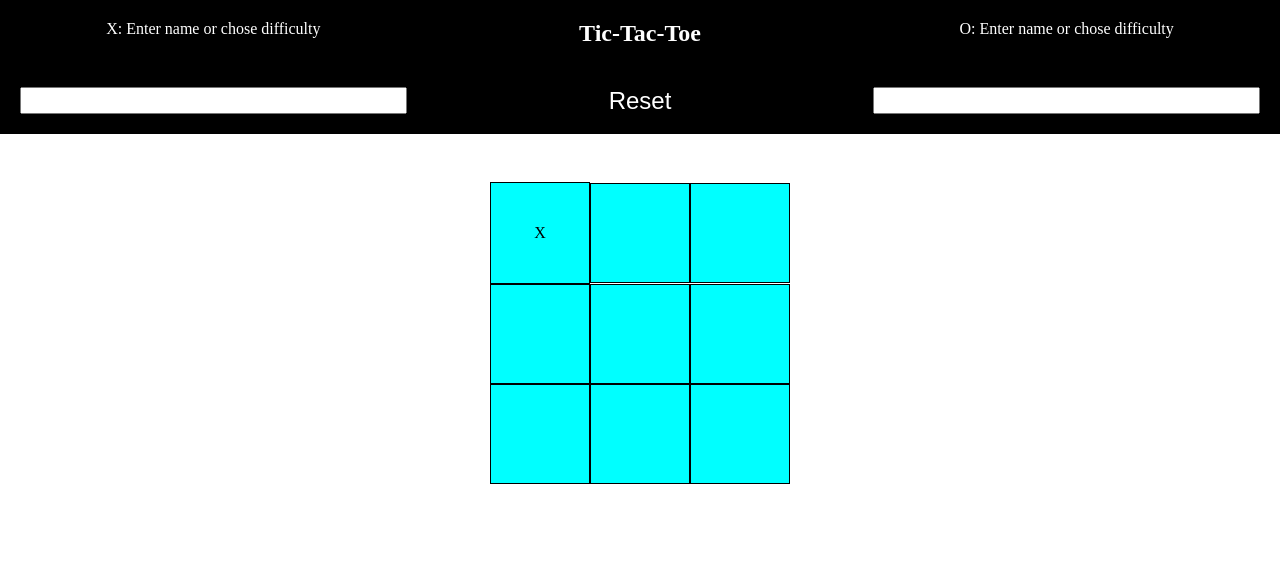
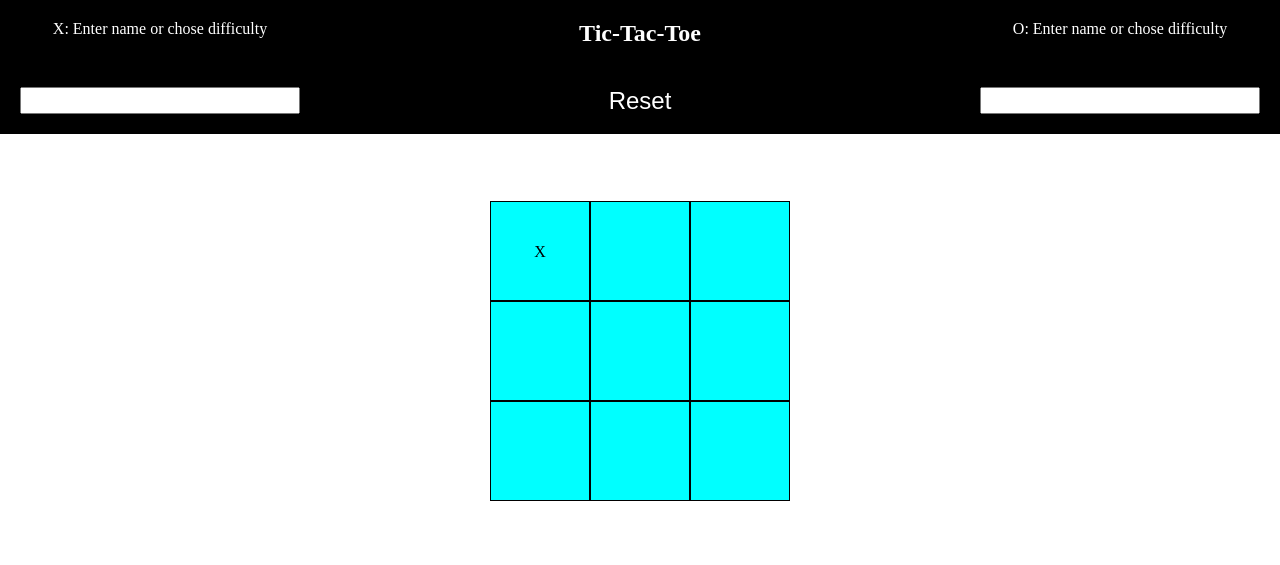
Before and after one commit to GitOnMyLvl/Tic-Tac-Toe, a plain HTML site: page index.html in a window 1280 px wide. Both pictures are taken after a click on the element 540 px from the left and 232 px from the top of the page. Shown: the top 565 px of the page. Drawn offline with Linux system fonts and the light colour scheme.

Commit message:
adds div to dispülay game info, function to change name

```diff
--- a/index.html
+++ b/index.html
@@ -15,18 +15,19 @@
             <p class="o-info">O: Enter name or chose difficulty</p>
             <h2>Tic-Tac-Toe</h2>
             <button class="reset-button">Reset</button>
-            <input class="player-input" list="player" name="myPlayer" /></label>
+            <input class="player-input x-name" list="player" name="myPlayer" /></label>
             <datalist class="x-player" id="player">
                 <option value="Easy">
                 <option value="Hard">
             </datalist>
-            <input class="player-input" list="player" name="myPlayer" /></label>
+            <input class="player-input o-name" list="player" name="myPlayer" /></label>
             <datalist class="o-player" id="player">
                 <option value="Easy">
                 <option value="Hard">
               </datalist>
         </header>
         <div class="board-container"></div>
+        <div class="game-info"></div>
     </div>
     <script src="/scripts/script.js"></script>
 </body>
--- a/scripts/script.js
+++ b/scripts/script.js
@@ -32,7 +32,6 @@ const gameBoard = (() => {
     //prints board in console
     const printBoard = () => {
         const boardWithMarkers = board.map(row => row.map(cell => cell.getValue()));
-        console.table(boardWithMarkers);
     };
 
     return {
@@ -72,6 +71,71 @@ function createPlayer(name, marker) {
     };
 }
 
+const displayController = (() => {
+    const boardContainer = document.querySelector('.board-container');
+    const resetButton = document.querySelector('.reset-button');
+    const gameInfo = document.querySelector('.game-info');
+    const xNameInput = document.querySelector('.x-name');
+    const oNameInput = document.querySelector('.o-name');
+    const board = gameBoard.getBoard();
+
+    //displays marker in cell
+    const displayMarker = (row, column, cell) => {
+        if (gameController.getGameOngoing()) {
+            if (cell.textContent !== "") {
+                return;
+            }
+            cell.textContent = gameController.getCurrentPlayer().getMarker();
+            gameController.playRound(row, column);
+        }
+    }
+
+    const displayGameInfo = (message) => {
+        gameInfo.textContent = message;
+    }
+
+    xNameInput.addEventListener('change', () => {
+        gameController.changePlayerName(gameController.getXPlayer(), xNameInput.value);
+        displayGameInfo(`${gameController.getCurrentPlayer().getName()}'s turn.`);
+    });
+
+    oNameInput.addEventListener('change', () => {
+        gameController.changePlayerName(gameController.getOPlayer(), oNameInput.value);
+        displayGameInfo(`${gameController.getCurrentPlayer().getName()}'s turn.`);
+    });
+
+    //creates board in html
+    for (let i = 0; i < board.length; i++) {
+        const row = document.createElement('div');
+        row.classList.add('row');
+        for (let j = 0; j < board[i].length; j++) {
+            const cell = document.createElement('div');
+            cell.classList.add('cell');
+            cell.setAttribute('data-row', i);
+            cell.setAttribute('data-column', j);
+            cell.addEventListener('click', () => {
+                displayMarker(i, j, cell);
+            });
+            cell.textContent = "";
+            row.appendChild(cell);
+        }
+        boardContainer.appendChild(row);
+    }
+
+    //resets game when reset button is clicked
+    resetButton.addEventListener('click', () => {
+        gameController.resetGame();
+        const cells = document.querySelectorAll('.cell');
+        cells.forEach(cell => cell.textContent = "");
+    });
+
+    return {
+        displayGameInfo,
+    };
+
+})();
+
+
 const gameController = (() => {
     const board = gameBoard;
 
@@ -85,13 +149,23 @@ const gameController = (() => {
 
     //switches player turn
     let currentPlayer = players[0];
+
+    const getXPlayer = () => players[0];
+    const getOPlayer = () => players[1];
+
+    const changePlayerName = (player, newName) => {
+        player.setName(newName);
+    }
+
     const switchPlayerTurn = () => {
         currentPlayer = currentPlayer === players[0] ? players[1] : players[0];
     };
+
     const getCurrentPlayer = () => currentPlayer;
+
     const printNewRound = () => {
         board.printBoard();
-        console.log(`New round! ${currentPlayer.getName()} turn.`);
+        displayController.displayGameInfo(`${currentPlayer.getName()}'s turn.`);
     };
 
     const resetGame = () => {
@@ -115,6 +189,7 @@ const gameController = (() => {
             }
         }
     };
+
     const checkColumns = () => {
         for (let j = 0; j < 3; j++) {
             if (isSameAndNotEmpty(board.getBoard()[0][j], board.getBoard()[1][j], board.getBoard()[2][j])) {
@@ -122,6 +197,7 @@ const gameController = (() => {
             }
         }
     };
+
     const checkDiagonals = () => isSameAndNotEmpty(board.getBoard()[0][0], board.getBoard()[1][1], board.getBoard()[2][2]) ||
         isSameAndNotEmpty(board.getBoard()[0][2], board.getBoard()[1][1], board.getBoard()[2][0]);
 
@@ -129,7 +205,6 @@ const gameController = (() => {
     const checkWin = () => {
         return checkRows() || checkColumns() || checkDiagonals();
     };
-
 
     const isValidMove = (row, column) => {
         const boardSize = 3;
@@ -152,27 +227,27 @@ const gameController = (() => {
     //checks if there is a winner and prints massage if there is
     const playRound = (row, column) => {
         if (!gameOngoing) {
-            console.log('The game is over, please start a new one.');
             return;
         }
         if (!isValidMove(row, column)) {
-            console.log('This cell does not exist, please choose another one.');
             return;
         }
         if (!isCellEmpty(row, column)) {
-            console.log('This cell is already taken, please choose another one.');
             return;
         }
+
         makeMove(row, column);
+
         if (checkWin()) {
             board.printBoard();
-            console.log(`${currentPlayer.getName()} wins!`);
+            displayController.displayGameInfo(`${currentPlayer.getName()} wins!`);
             gameOngoing = false;
             return;
         }
+
         if (!hasEmptyCells(board.getBoard())) {
             board.printBoard();
-            console.log('It is a tie!');
+            displayController.displayGameInfo('It is a tie!');
             gameOngoing = false;
             return;
         }
@@ -184,47 +259,11 @@ const gameController = (() => {
     printNewRound();
     return {
         getGameOngoing,
+        changePlayerName,
+        getXPlayer,
+        getOPlayer,
         resetGame,
         playRound,
         getCurrentPlayer,
     };
 })();
-
-const displayController = (() => {
-    const boardContainer = document.querySelector('.board-container');
-    const resetButton = document.querySelector('.reset-button');
-    const board = gameBoard.getBoard();
-
-    const displayMarker = (row, column, cell) => {
-        if (gameController.getGameOngoing()) {
-            if (cell.textContent !== "") {
-                return;
-            }
-            cell.textContent = gameController.getCurrentPlayer().getMarker();
-            gameController.playRound(row, column);
-        }
-    }
-
-    for (let i = 0; i < board.length; i++) {
-        const row = document.createElement('div');
-        row.classList.add('row');
-        for (let j = 0; j < board[i].length; j++) {
-            const cell = document.createElement('div');
-            cell.classList.add('cell');
-            cell.setAttribute('data-row', i);
-            cell.setAttribute('data-column', j);
-            cell.addEventListener('click', () => {
-                displayMarker(i, j, cell);
-            });
-            cell.textContent = "";
-            row.appendChild(cell);
-        }
-        boardContainer.appendChild(row);
-    }
-
-    resetButton.addEventListener('click', () => {
-        gameController.resetGame();
-        const cells = document.querySelectorAll('.cell');
-        cells.forEach(cell => cell.textContent = "");
-    });
-})();
--- a/styles/style.css
+++ b/styles/style.css
@@ -7,14 +7,14 @@
 .container{
     width: 100%;
     display: grid;
-    grid-template-rows: 1fr 3fr;
-    gap: 3rem;
+    grid-template-rows: 1fr 3fr 1fr;
+    gap: 1rem;
 }
 
 header{
     background-color: #000;
     display: grid;
-    grid-template-columns: 1fr 1fr 1fr;
+    grid-template-columns: 1fr 2fr 1fr;
     grid-template-rows: 1fr 1fr;
 }
 
@@ -58,11 +58,12 @@ h2{
 
 .board-container{
     justify-self: center;
+    align-self: center;
 }
 
 .cell{
-    min-width: 100px;
-    min-height: 100px;
+    width: 100px;
+    height: 100px;
     background-color: aqua;
     border: 1px solid black;
     display: inline-block;
@@ -70,3 +71,8 @@ h2{
     vertical-align: middle;
     line-height: 100px;
 }
+
+.game-info{
+    text-align: center;
+    font-size: 2rem;
+}
```
